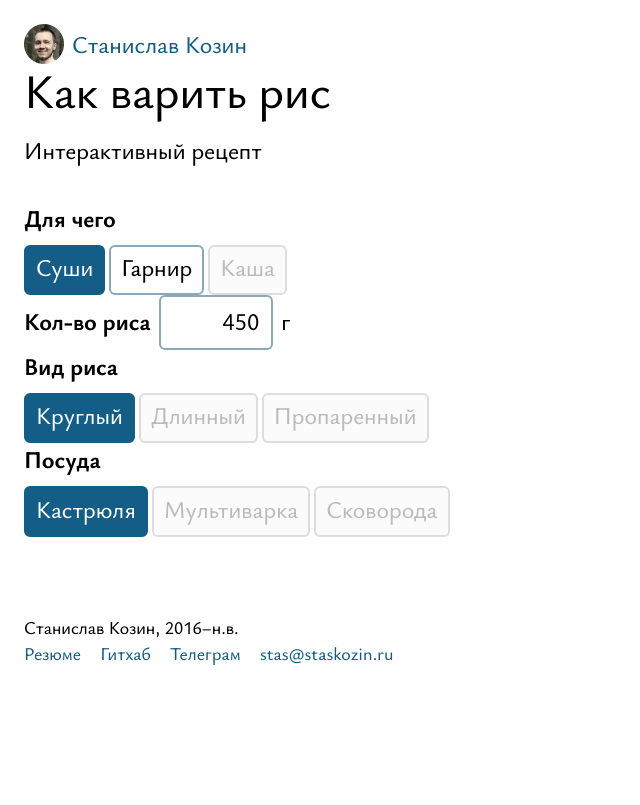
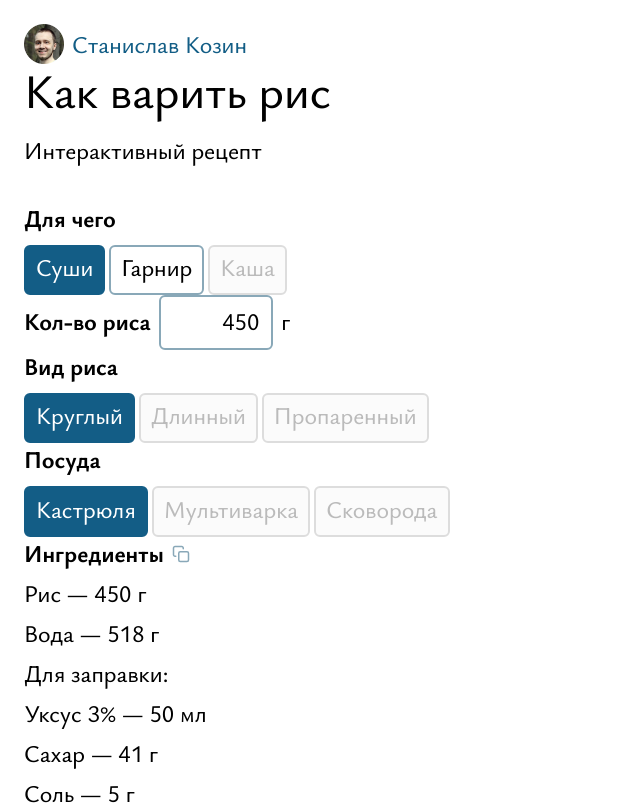
Before and after one commit to staskozin/website-vue, a Nuxt app: page /rice-calculator in a window 1280 px wide. Shown: the top 805 px of the page, without its empty margins (0-640 px from the left). Built offline with nearby package versions, Linux system fonts and the light colour scheme.

Commit message:
Add RiceIngredients component

```diff
--- /dev/null
+++ b/components/RiceIngredients.vue
@@ -0,0 +1,121 @@
+<template>
+  <div class="ingredients">
+    <div class="head">
+      <span>Ингредиенты</span>
+      <button
+        type="button"
+        @click="copyIngredients"
+      ></button>
+      <div class="copied">
+        <span ref="copyNotificationRef">Скопировано</span>
+      </div>
+    </div>
+    <ul ref="ingredientsRef">
+      <li>Рис — {{ props.rice }} г</li>
+      <li>Вода — {{ props.water }} г</li>
+      <template v-if="props.purpose === 'sushi'">
+        <li>Для заправки:</li>
+        <li>Уксус 3% — {{ props.vinegar }} мл</li>
+        <li>Сахар — {{ props.sugar }} г</li>
+        <li>Соль — {{ props.salt }} г</li>
+      </template>
+    </ul>
+  </div>
+</template>
+
+<script setup lang="ts">
+import type { Purpose } from '../pages/rice-calculator.vue';
+
+const props = defineProps<IngredientsProps>()
+
+const copyNotificationRef = useTemplateRef<HTMLSpanElement>('copyNotificationRef')
+const ingredientsRef = useTemplateRef<HTMLUListElement>('ingredientsRef')
+
+function copyIngredients() {
+  navigator.clipboard.writeText(ingredientsRef.value!.innerText)
+  copyNotificationRef.value!.classList.remove('play')
+  copyNotificationRef.value!.classList.add('play')
+}
+
+type IngredientsProps = {
+  purpose: Purpose
+  rice: number
+  water: number
+  vinegar: number
+  sugar: number
+  salt: number
+};
+</script>
+
+<style scoped>
+.ingredients {
+  line-height: 1.333333em;
+}
+
+.head {
+  display: flex;
+  align-items: center;
+  gap: 8px;
+  font-weight: bold;
+  margin-bottom: 8px;
+}
+
+.head button {
+  width: 18px;
+  height: 18px;
+  padding: 0;
+  background-image: url(/img/ui/copy.svg);
+  background-color: rgba(0, 0, 0, 0);
+  border: none;
+  margin-top: 2px;
+  cursor: pointer;
+}
+
+.copied {
+  position: relative;
+}
+
+.copied span:last-child {
+  position: absolute;
+  font-size: 0.8em;
+  font-weight: normal;
+  background-color: rgb(0 0 0 / 33%);
+  color: white;
+  border-radius: 4px;
+  padding: 0 8px 4px;
+  top: -13px;
+  opacity: 0;
+}
+
+.play {
+  animation: 2s popup;
+}
+
+@keyframes popup {
+  from {
+    opacity: 0;
+  }
+
+  6% {
+    opacity: 1;
+  }
+
+  50% {
+    opacity: 1;
+  }
+
+  to {
+    opacity: 0;
+  }
+}
+
+.ingredients ul {
+  padding: 0;
+  margin: 0;
+  list-style-type: none;
+}
+
+.ingredients ul>li {
+  margin-bottom: 8px;
+}
+</style>
--- a/pages/rice-calculator.vue
+++ b/pages/rice-calculator.vue
@@ -28,6 +28,15 @@
     text="Посуда"
     v-model="pot"
     :options="potOptions"
+  />
+
+  <RiceIngredients
+    :purpose="purpose"
+    :rice="rice"
+    :water="water"
+    :vinegar="vinegar"
+    :sugar="sugar"
+    :salt="salt"
   />
 </template>
 
```
